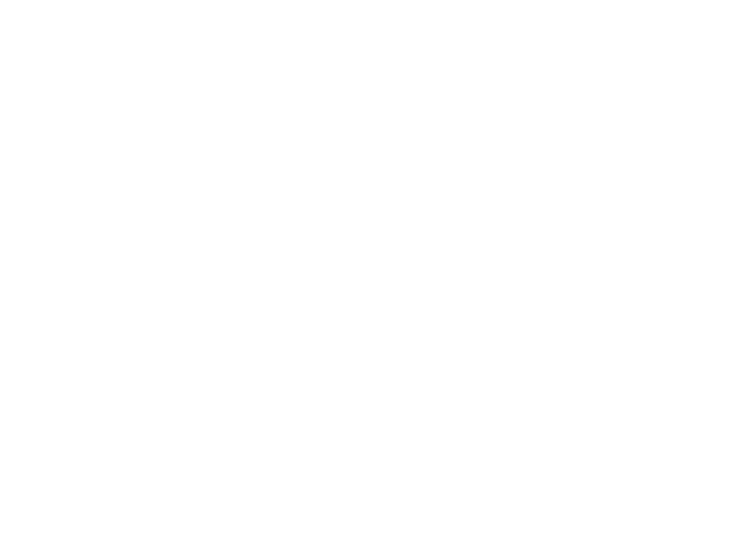
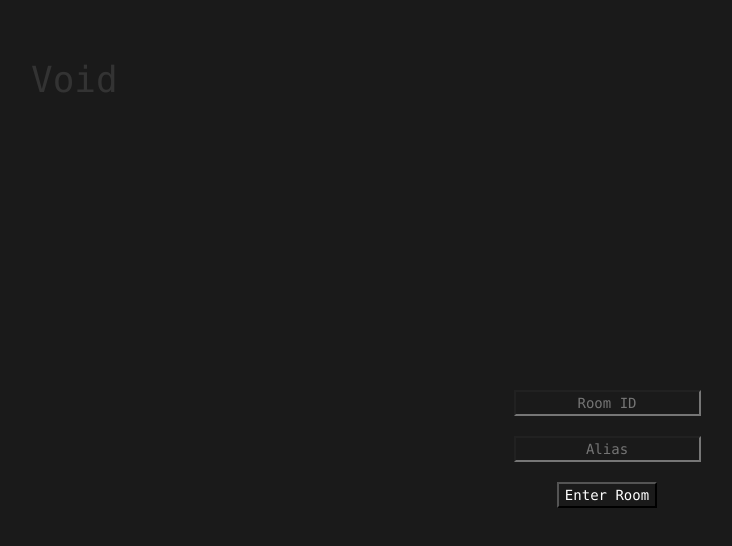
Before and after one commit to anenno/Void, a plain HTML site: page index.html in a window 1280 px wide. Shown: the whole page, without its empty margins (33-765 px from the left). Drawn offline with nearby package versions, Linux system fonts and the light colour scheme.

Commit message:
created home page and chatroom

```diff
--- a/index.html
+++ b/index.html
@@ -1,14 +1,53 @@
 <!DOCTYPE html>
 <html lang="en">
 <head>
-  <title>Void</title>
-  <meta charset="utf-8">
-  <meta name="viewport" content="width=device-width, initial-scale=1">
-  <link rel="stylesheet" href="http://maxcdn.bootstrapcdn.com/bootstrap/3.3.7/css/bootstrap.min.css">
+<title>Void</title>
+<meta charset="utf-8">
+<meta name="viewport" content="width=device-width, initial-scale=1">
+<link rel="stylesheet" href="http://maxcdn.bootstrapcdn.com/bootstrap/3.3.7/css/bootstrap.min.css">
 
-  <style>
+<style>
+body {
+  background-color: #1a1a1a;
+  font-family: ‘Lucida Console’, Monaco, monospace;
+}
+.background {
+  background-color: #1a1a1a;
+}
+form {
+  padding-top: 35vh;
+  /*height: 50%;*/
+  color: #ffffff;
+  background-color: #1a1a1a;
+  text-align: center;
+  vertical-align: middle;
+
+}
+h1 {
+  padding-top: 5vh;
+  padding-left: 5vw;
+  font-family: ‘Lucida Console’, Monaco, monospace;
+}
+/*p {
+
+}*/
 </style>
 </head>
 
- <body></body>
+
+ <body>
+
+   <div class="background">
+     <h1>Void</h1>
+     <div class="input-section">
+       <form action="chatroom.html">
+         <input type="text" style="background-color: #1a1a1a; text-align: center;" name="RoomID" placeholder="Room ID"><br><br>
+         <input type="text" style="background-color: #1a1a1a; text-align: center;" name="alias" placeholder="Alias"><br><br>
+         <input type="submit" style="background-color: #1a1a1a; stroke-width: 0;" value="Enter Room">
+       </form>
+     </div>
+
+   </div>
+
+ </body>
 </html>
```
Also changed, not shown: chatroom.html (added, +49 -0 lines).
